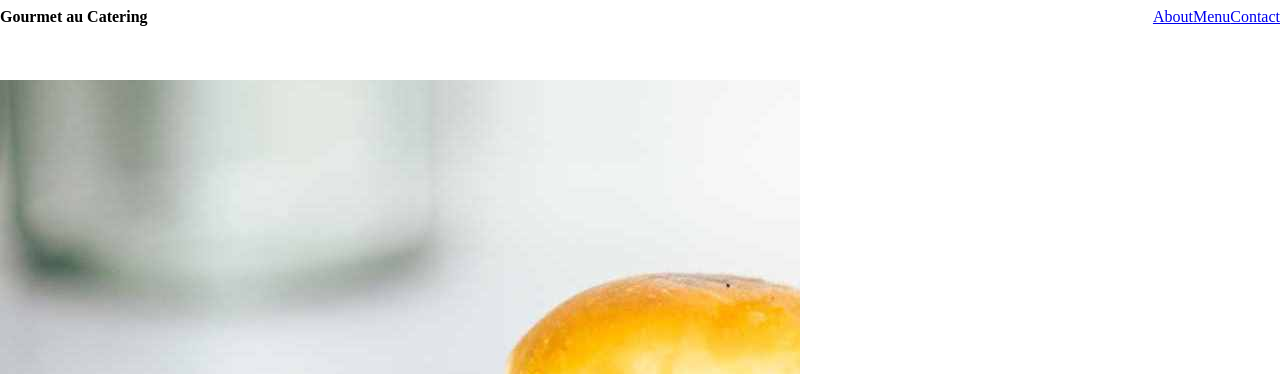
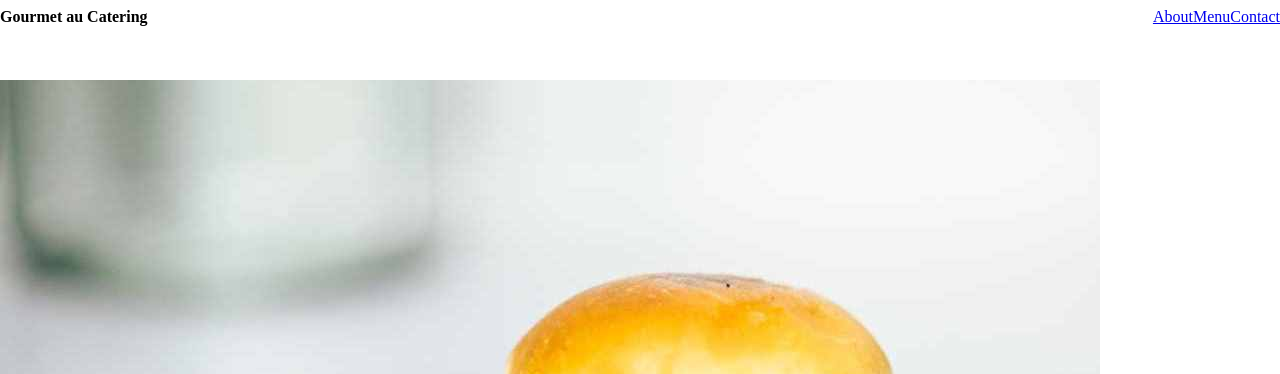
Before and after one commit to sunilgopi18/31r-day17, a plain HTML site: page index.html in a window 1280 px wide. Shown: the top 374 px of the page. Drawn offline with Linux system fonts and the light colour scheme.

Commit message:
Update index.html

```diff
--- a/index.html
+++ b/index.html
@@ -34,7 +34,7 @@
             /* background-image: url(hamburger.jpg);*/
 
             background-size: cover;
-            width: 100vh;
+            width: 1100px;
             height: 100vh;
 
             margin-bottom: 30px;
```
